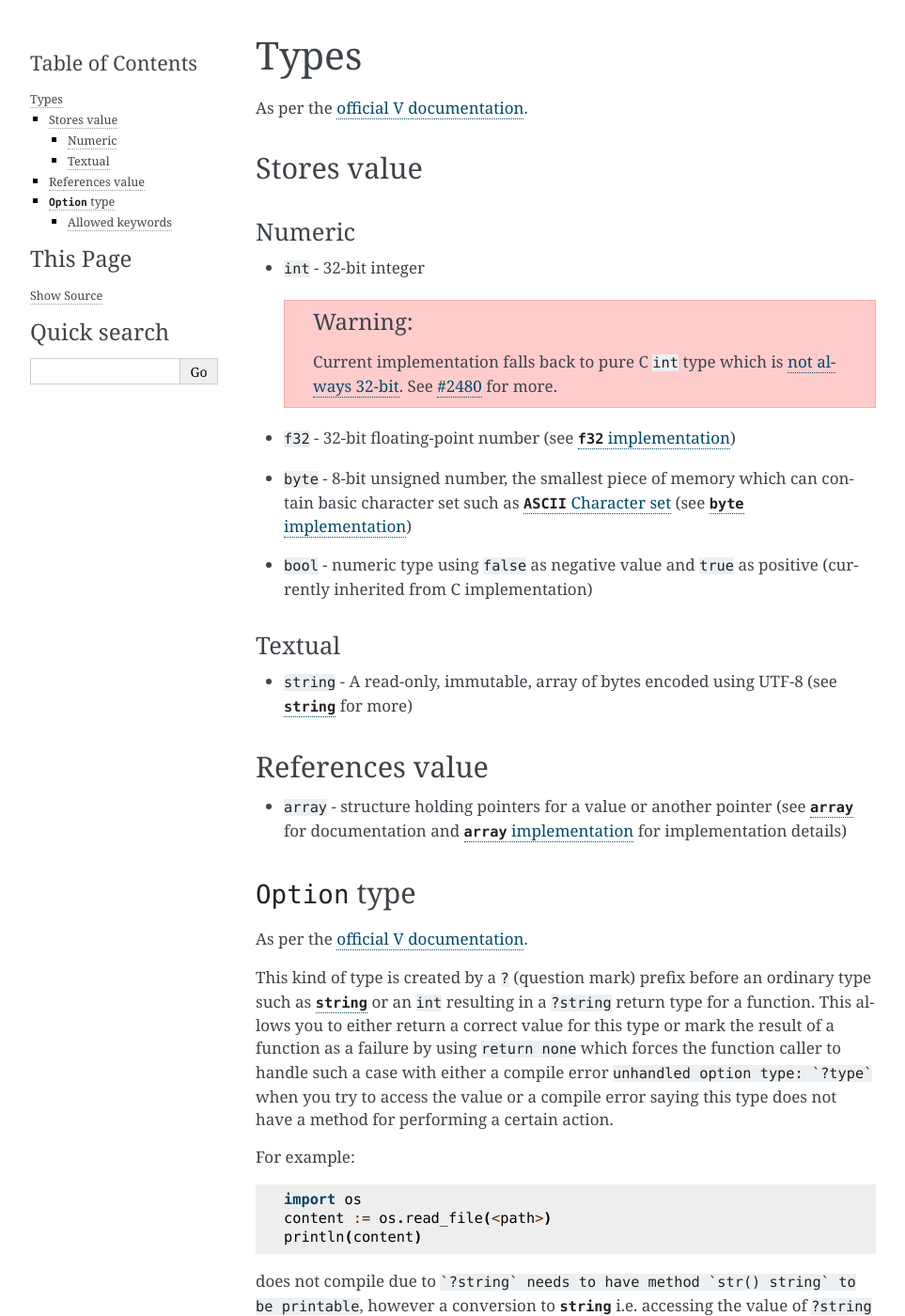
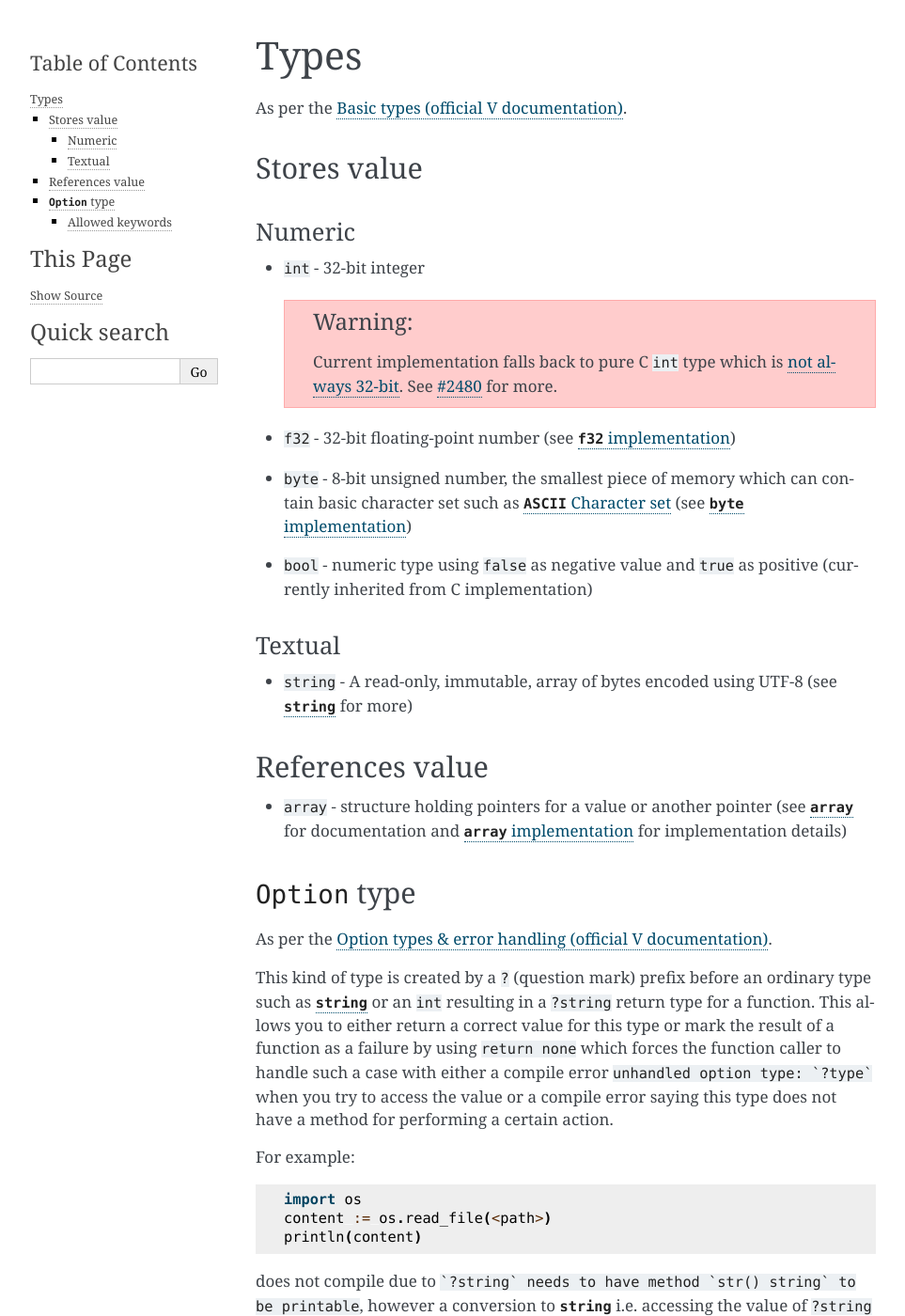
Before and after one commit to KeyWeeUsr/the-book-of-v, a Sphinx documentation site: the page built from source/types.rst, in a window 1280 px wide and 1400 px high. Shown: the whole window at 94% size, without its empty margins (148-1111 px from the left). Built offline with Sphinx 7.4.7, drawn with Linux system fonts in a browser that asks for light colours.

Commit message:
[FIX] Make V docs references unique

```diff
--- a/source/types.rst
+++ b/source/types.rst
@@ -6,7 +6,8 @@
 Types
 =====
 
-As per the `official V documentation <https://vlang.io/docs#btypes>`_.
+As per the `Basic types (official V documentation)
+<https://vlang.io/docs#btypes>`_.
 
 Stores value
 ------------
@@ -45,7 +46,8 @@ References value
 ``Option`` type
 ---------------
 
-As per the `official V documentation <https://vlang.io/docs#option>`_.
+As per the `Option types & error handling (official V documentation)
+<https://vlang.io/docs#option>`_.
 
 This kind of type is created by a ``?`` (question mark) prefix before an
 ordinary type such as |string_type|_ or an ``int`` resulting in a ``?string``
```
